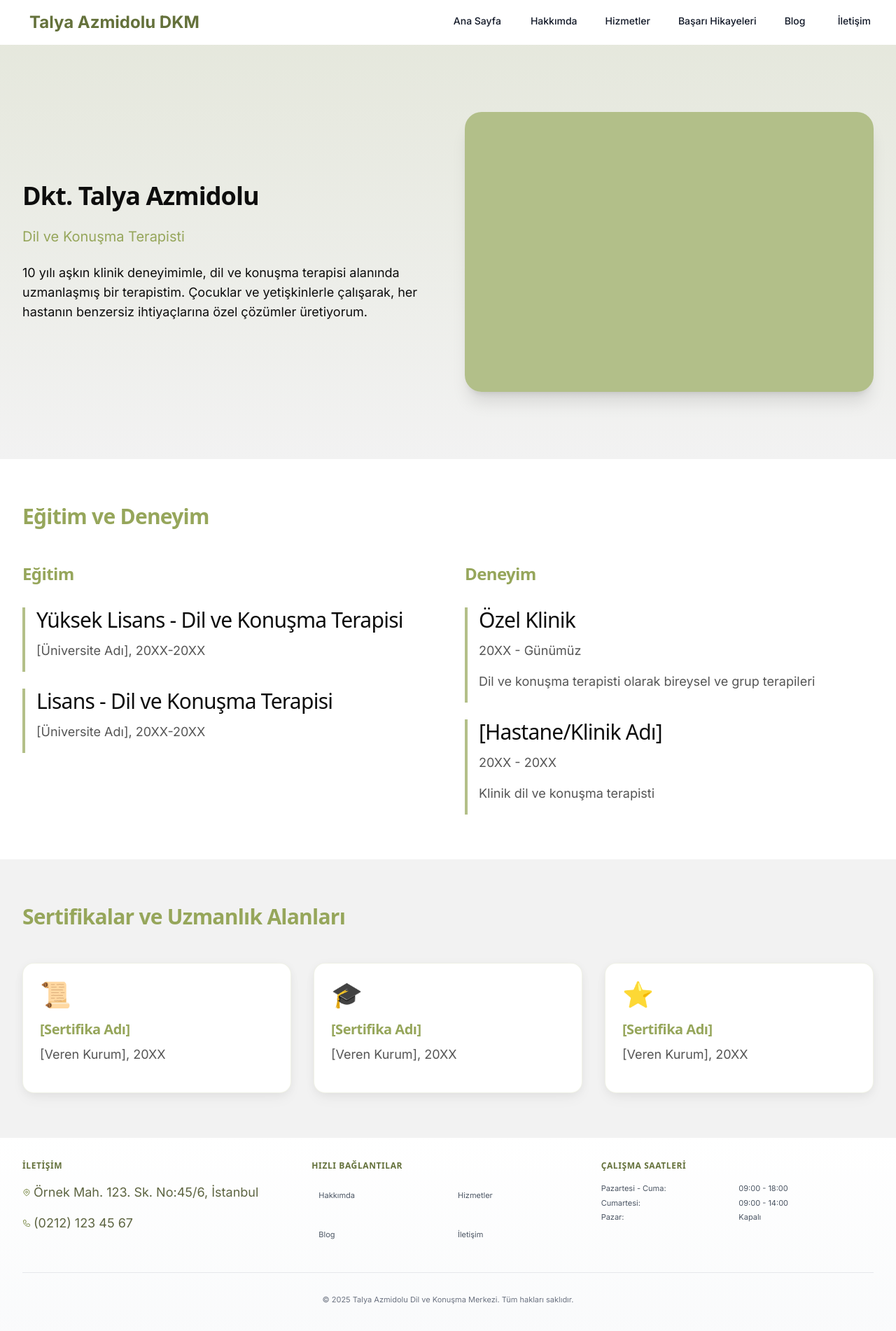
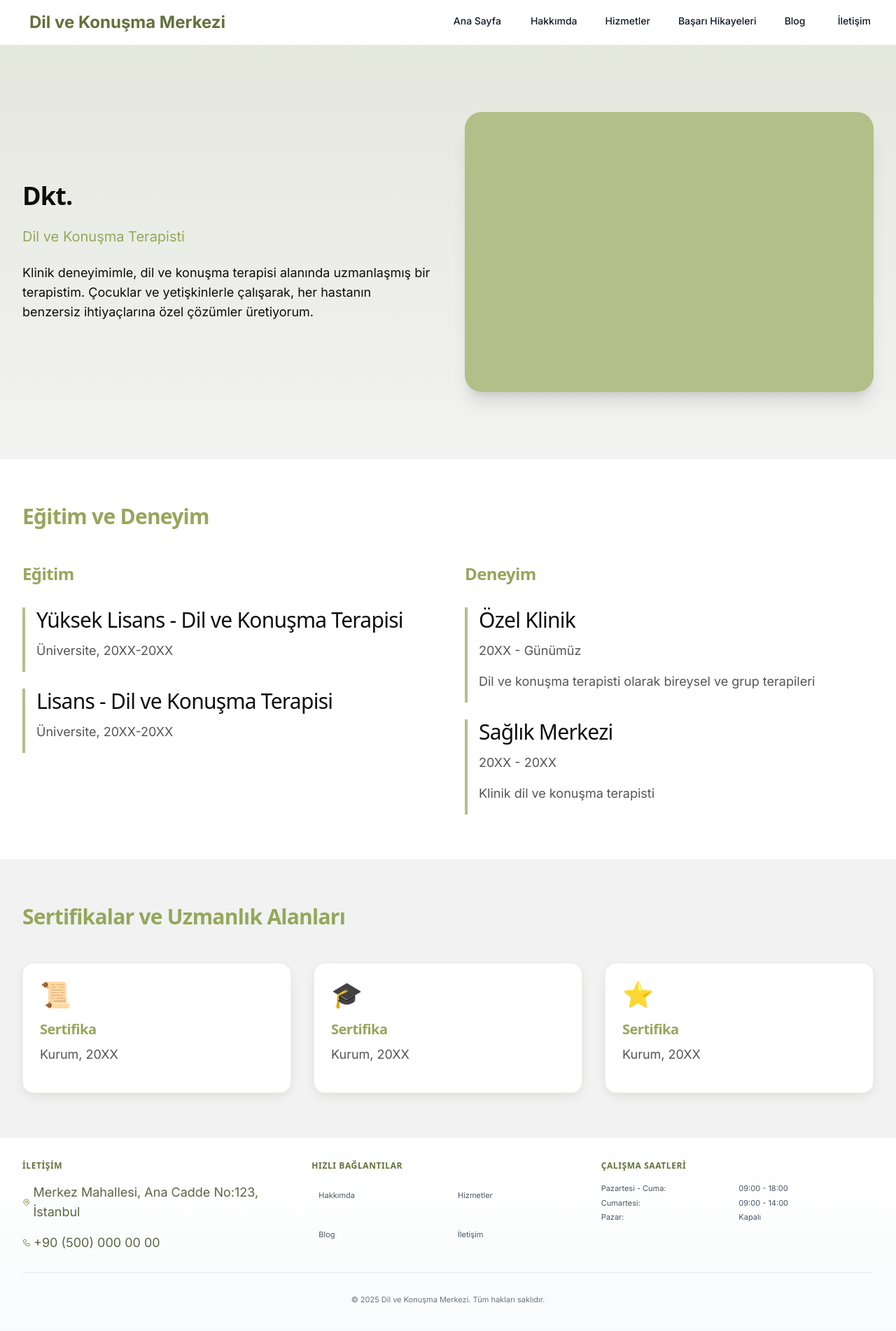
Before and after one commit to batukizmazoglu/DilveKonusmaTerapisi, a Next.js app: page /hakkimda in a window 1280 px wide. Shown: the top 1902 px of the page at 70% size. Built offline with nearby package versions, Linux system fonts and the light colour scheme.

Commit message:
Web sitesi güncellemeleri

```diff
--- a/app/basari-hikayeleri/page.js
+++ b/app/basari-hikayeleri/page.js
@@ -8,7 +8,7 @@ const successStories = [
   {
     id: 1,
     title: 'Konuşma Güçlüğünü Aşan Minik Kahraman',
-    description: 'Ali, 5 yaşında konuşma güçlüğü yaşayan bir çocuktu. 6 aylık terapi sürecinin sonunda akıcı konuşmaya başladı.',
+    description: '5 yaşında konuşma güçlüğü yaşayan bir çocuk, 6 aylık terapi sürecinin sonunda akıcı konuşmaya başladı.',
     category: 'Çocuk Terapisi',
     duration: '6 Ay',
     icon: '🌟'
@@ -16,7 +16,7 @@ const successStories = [
   {
     id: 2,
     title: 'Kekemeliği Yenen Genç',
-    description: 'Ayşe, 16 yaşında kekemelik problemi yaşıyordu. Terapi sonrası özgüvenli bir şekilde konuşmaya başladı.',
+    description: '16 yaşında kekemelik problemi yaşayan bir genç, terapi sonrası özgüvenli bir şekilde konuşmaya başladı.',
     category: 'Kekemelik Terapisi',
     duration: '8 Ay',
     icon: '💫'
@@ -24,7 +24,7 @@ const successStories = [
   {
     id: 3,
     title: 'Ses Problemini Aşan Öğretmen',
-    description: 'Mehmet öğretmen, ses tellerindeki yorgunluk nedeniyle zorluk yaşıyordu. Ses terapisi ile mesleğine sorunsuz devam ediyor.',
+    description: 'Ses tellerindeki yorgunluk nedeniyle zorluk yaşayan bir öğretmen, ses terapisi ile mesleğine sorunsuz devam ediyor.',
     category: 'Ses Terapisi',
     duration: '3 Ay',
     icon: '🎯'
--- a/app/hakkimda/page.js
+++ b/app/hakkimda/page.js
@@ -13,13 +13,13 @@ export default function About() {
           <div className="grid md:grid-cols-2 gap-12 items-center">
             <div className="space-y-6">
               <h1 className="text-4xl font-bold text-[#0D0D0D]">
-                Dkt. Talya Azmidolu
+                Dkt.
               </h1>
               <p className="text-xl text-[#96A65B]">
                 Dil ve Konuşma Terapisti
               </p>
               <p className="text-[#0D0D0D]">
-                10 yılı aşkın klinik deneyimimle, dil ve konuşma terapisi alanında uzmanlaşmış bir terapistim.
+                Klinik deneyimimle, dil ve konuşma terapisi alanında uzmanlaşmış bir terapistim.
                 Çocuklar ve yetişkinlerle çalışarak, her hastanın benzersiz ihtiyaçlarına özel çözümler üretiyorum.
               </p>
             </div>
@@ -48,14 +48,14 @@ export default function About() {
                   <div className="flex-shrink-0 w-1 bg-[#B3BF88]"></div>
                   <div>
                     <h4 className="font-medium text-[#0D0D0D]">Yüksek Lisans - Dil ve Konuşma Terapisi</h4>
-                    <p className="text-[#0D0D0D]/70">[Üniversite Adı], 20XX-20XX</p>
+                    <p className="text-[#0D0D0D]/70">Üniversite, 20XX-20XX</p>
                   </div>
                 </li>
                 <li className="flex gap-4">
                   <div className="flex-shrink-0 w-1 bg-[#B3BF88]"></div>
                   <div>
                     <h4 className="font-medium text-[#0D0D0D]">Lisans - Dil ve Konuşma Terapisi</h4>
-                    <p className="text-[#0D0D0D]/70">[Üniversite Adı], 20XX-20XX</p>
+                    <p className="text-[#0D0D0D]/70">Üniversite, 20XX-20XX</p>
                   </div>
                 </li>
               </ul>
@@ -74,7 +74,7 @@ export default function About() {
                 <li className="flex gap-4">
                   <div className="flex-shrink-0 w-1 bg-[#B3BF88]"></div>
                   <div>
-                    <h4 className="font-medium text-[#0D0D0D]">[Hastane/Klinik Adı]</h4>
+                    <h4 className="font-medium text-[#0D0D0D]">Sağlık Merkezi</h4>
                     <p className="text-[#0D0D0D]/70">20XX - 20XX</p>
                     <p className="text-[#0D0D0D]/70">Klinik dil ve konuşma terapisti</p>
                   </div>
@@ -94,23 +94,23 @@ export default function About() {
             <div className="bg-white p-6 rounded-xl shadow-soft hover:shadow-lg transition-shadow duration-300 border border-[#B3BF88]/20">
               <div className="text-4xl mb-4">📜</div>
               <h3 className="text-xl font-semibold text-[#96A65B] mb-2">
-                [Sertifika Adı]
+                Sertifika
               </h3>
-              <p className="text-[#0D0D0D]/70">[Veren Kurum], 20XX</p>
+              <p className="text-[#0D0D0D]/70">Kurum, 20XX</p>
             </div>
             <div className="bg-white p-6 rounded-xl shadow-soft hover:shadow-lg transition-shadow duration-300 border border-[#B3BF88]/20">
               <div className="text-4xl mb-4">🎓</div>
               <h3 className="text-xl font-semibold text-[#96A65B] mb-2">
-                [Sertifika Adı]
+                Sertifika
               </h3>
-              <p className="text-[#0D0D0D]/70">[Veren Kurum], 20XX</p>
+              <p className="text-[#0D0D0D]/70">Kurum, 20XX</p>
             </div>
             <div className="bg-white p-6 rounded-xl shadow-soft hover:shadow-lg transition-shadow duration-300 border border-[#B3BF88]/20">
               <div className="text-4xl mb-4">⭐</div>
               <h3 className="text-xl font-semibold text-[#96A65B] mb-2">
-                [Sertifika Adı]
+                Sertifika
               </h3>
-              <p className="text-[#0D0D0D]/70">[Veren Kurum], 20XX</p>
+              <p className="text-[#0D0D0D]/70">Kurum, 20XX</p>
             </div>
           </div>
         </div>
--- a/app/iletisim/page.js
+++ b/app/iletisim/page.js
@@ -36,15 +36,15 @@ export default function ContactPage() {
                 <div className="grid gap-8">
                   <div className="flex flex-col">
                     <h3 className="text-lg font-semibold text-[#0D0D0D]/90 mb-2">Adres</h3>
-                    <p className="text-base text-[#0D0D0D]/70">Talya Azmidolu Dil ve Konuşma Merkezi, Lefkoşa, KKTC</p>
+                    <p className="text-base text-[#0D0D0D]/70">Dil ve Konuşma Merkezi, İstanbul</p>
                   </div>
                   <div className="flex flex-col">
                     <h3 className="text-lg font-semibold text-[#0D0D0D]/90 mb-2">Telefon</h3>
-                    <p className="text-base text-[#0D0D0D]/70">+90 (532) 123 45 67</p>
+                    <p className="text-base text-[#0D0D0D]/70">+90 (500) 000 00 00</p>
                   </div>
                   <div className="flex flex-col">
                     <h3 className="text-lg font-semibold text-[#0D0D0D]/90 mb-2">E-posta</h3>
-                    <p className="text-base text-[#0D0D0D]/70">info@psikolojikdanismanlik.com</p>
+                    <p className="text-base text-[#0D0D0D]/70">info@dilvekonusmamerkezi.com</p>
                   </div>
                   <div className="flex flex-col">
                     <h3 className="text-lg font-semibold text-[#0D0D0D]/90 mb-2">Çalışma Saatleri</h3>
@@ -60,7 +60,7 @@ export default function ContactPage() {
                 className="w-full h-[450px] rounded-xl overflow-hidden shadow-soft hover:shadow-lg transition-all duration-300 border border-[#B3BF88]/20"
               >
                 <iframe
-                  src="https://www.google.com/maps/embed?pb=!1m18!1m12!1m3!1d501.9949790875911!2d33.35598063300162!3d35.19858528821924!2m3!1f0!2f0!3f0!3m2!1i1024!2i768!4f13.1!3m3!1m2!1s0x14de17f0230c1241%3A0x13a8f9c67d28dd9b!2sTalya%20Azmidolu%20Dil%20ve%20Konu%C5%9Fma%20Merkezi!5e1!3m2!1str!2s!4v1738610134358!5m2!1str!2s"
+                  src="https://www.google.com/maps/embed?pb=!1m18!1m12!1m3!1d501.9949790875911!2d33.35598063300162!3d35.19858528821924!2m3!1f0!2f0!3f0!3m2!1i1024!2i768!4f13.1!3m3!1m2!1s0x0%3A0x0!2zMzXCsDExJzU0LjkiTiAzM8KwMjEnMjIuMCJF!5e1!3m2!1str!2s!4v1738610134358!5m2!1str!2s"
                   width="100%"
                   height="100%"
                   style={{ border: 0 }}
--- a/app/layout.js
+++ b/app/layout.js
@@ -13,8 +13,8 @@ const inter = Inter({
 });
 
 export const metadata = {
-  title: 'Talya Azmidolu Dil ve Konuşma Merkezi',
-  description: 'Dkt. Talya Azmidolu ile profesyonel dil ve konuşma terapisi hizmetleri',
+  title: 'Dil ve Konuşma Merkezi',
+  description: 'Profesyonel dil ve konuşma terapisi hizmetleri',
 };
 
 export const viewport = {
--- a/app/page.js
+++ b/app/page.js
@@ -34,20 +34,20 @@ export default function Home() {
 
   const testimonials = [
     {
-      name: 'Ayşe Y.',
+      name: 'Bir Veli',
       text: 'Oğlumun konuşma problemleri için aldığımız terapi sonuçları muhteşem. Artık çok daha rahat iletişim kurabiliyor.',
       role: 'Veli',
     },
     {
-      name: 'Mehmet K.',
+      name: 'Bir Hasta',
       text: 'Kekemelik sorunum için aldığım terapi hayatımı değiştirdi. Artık kendimi çok daha rahat ifade edebiliyorum.',
       role: 'Hasta',
     },
   ];
 
   const socialLinks = {
-    facebook: 'https://www.facebook.com/profile.php?id=61552422890492&locale=tr_TR',
-    instagram: 'https://www.instagram.com/dkttalyaazmidolu/'
+    facebook: 'https://www.facebook.com/',
+    instagram: 'https://www.instagram.com/dilvekonusmaterapi/'
   };
 
   const blogPosts = [
@@ -107,7 +107,7 @@ export default function Home() {
                 </p>
                 <div className="mt-10 flex flex-col space-y-4 sm:flex-row sm:space-y-0 sm:space-x-4 justify-center">
                   <WhatsAppCallButton
-                    phoneNumber="+90 533 889 21 41"
+                    phoneNumber="+90 500 000 00 00"
                     message="Merhaba, randevu almak istiyorum."
                     className="btn-primary"
                   />
@@ -134,11 +134,11 @@ export default function Home() {
                 </div>
                 <div className="space-y-6">
                   <h2 className="text-3xl font-bold text-gray-900">
-                    Merhaba, Ben Dkt. Talya Azmidolu
+                    Merhaba, Ben Dkt.
                   </h2>
                   <div className="prose text-gray-600">
                     <p>
-                      Hacettepe Üniversitesi Dil ve Konuşma Terapisi bölümünden mezun olduktan sonra, çocuk ve yetişkinlerde görülen dil, konuşma ve yutma bozuklukları üzerine uzmanlaştım. 5 yılı aşkın klinik deneyimimle, her vakaya özel yaklaşım geliştirerek en etkili terapi yöntemlerini uyguluyorum.
+                      Dil ve Konuşma Terapisi bölümünden mezun olduktan sonra, çocuk ve yetişkinlerde görülen dil, konuşma ve yutma bozuklukları üzerine uzmanlaştım. 5 yılı aşkın klinik deneyimimle, her vakaya özel yaklaşım geliştirerek en etkili terapi yöntemlerini uyguluyorum.
                     </p>
                     <p>
                       Özellikle pediatrik dil ve konuşma bozuklukları alanında uzmanlaşmış olmakla birlikte, yetişkinlerde görülen ses bozuklukları ve yutma problemleri konusunda da kapsamlı tedavi hizmetleri sunmaktayım.
@@ -275,7 +275,7 @@ export default function Home() {
                 </div>
                 <div className="mt-8 lg:mt-0 lg:flex-shrink-0">
                   <WhatsAppCallButton
-                    phoneNumber="+90 533 889 21 41"
+                    phoneNumber="+90 500 000 00 00"
                     message="Merhaba, bilgi almak istiyorum."
                     className="btn-primary"
                   />
@@ -369,7 +369,7 @@ export default function Home() {
             </div>
           </section>
 
-          <WhatsAppButton phoneNumber="+90 533 889 21 41" message="Merhaba, bilgi almak istiyorum." />
+          <WhatsAppButton phoneNumber="+90 500 000 00 00" message="Merhaba, bilgi almak istiyorum." />
         </main>
       </motion.div>
     </>
--- a/app/sss/page.js
+++ b/app/sss/page.js
@@ -120,7 +120,7 @@ export default function SSS() {
               Merak ettiğiniz diğer konular için bizimle iletişime geçebilirsiniz.
             </p>
             <WhatsAppButton
-              phoneNumber="+90 533 889 21 41"
+              phoneNumber="+90 500 000 00 00"
               message="Merhaba, bir sorum var."
               className="btn-primary"
             />
--- a/components/Footer.js
+++ b/components/Footer.js
@@ -16,13 +16,13 @@ export default function Footer() {
                   <path strokeLinecap="round" strokeLinejoin="round" strokeWidth={2} d="M17.657 16.657L13.414 20.9a1.998 1.998 0 01-2.827 0l-4.244-4.243a8 8 0 1111.314 0z" />
                   <path strokeLinecap="round" strokeLinejoin="round" strokeWidth={2} d="M15 11a3 3 0 11-6 0 3 3 0 016 0z" />
                 </svg>
-                <span>Örnek Mah. 123. Sk. No:45/6, İstanbul</span>
+                <span>Merkez Mahallesi, Ana Cadde No:123, İstanbul</span>
               </p>
               <p className="flex items-center">
                 <svg xmlns="http://www.w3.org/2000/svg" className="h-3 w-3 text-primary-500 mr-1" fill="none" viewBox="0 0 24 24" stroke="currentColor">
                   <path strokeLinecap="round" strokeLinejoin="round" strokeWidth={2} d="M3 5a2 2 0 012-2h3.28a1 1 0 01.948.684l1.498 4.493a1 1 0 01-.502 1.21l-2.257 1.13a11.042 11.042 0 005.516 5.516l1.13-2.257a1 1 0 011.21-.502l4.493 1.498a1 1 0 01.684.949V19a2 2 0 01-2 2h-1C9.716 21 3 14.284 3 6V5z" />
                 </svg>
-                <span>(0212) 123 45 67</span>
+                <span>+90 (500) 000 00 00</span>
               </p>
             </div>
           </div>
@@ -62,7 +62,7 @@ export default function Footer() {
 
         <div className="mt-6 pt-6 border-t border-gray-200">
           <p className="text-center text-[11px] text-gray-500">
-            © {new Date().getFullYear()} Talya Azmidolu Dil ve Konuşma Merkezi. Tüm hakları saklıdır.
+            © {new Date().getFullYear()} Dil ve Konuşma Merkezi. Tüm hakları saklıdır.
           </p>
         </div>
       </div>
--- a/components/Header.js
+++ b/components/Header.js
@@ -21,7 +21,7 @@ export default function Header() {
         <div className="flex justify-between h-16">
           <div className="flex">
             <Link href="/" className="flex-shrink-0 flex items-center">
-              <span className="text-2xl font-bold text-primary-600">Talya Azmidolu DKM</span>
+              <span className="text-2xl font-bold text-primary-600">Dil ve Konuşma Merkezi</span>
             </Link>
           </div>
 
--- a/package.json
+++ b/package.json
@@ -1,5 +1,5 @@
 {
-  "name": "talya-azmidolu-dkm",
+  "name": "dil-konusma-merkezi",
   "version": "0.1.0",
   "private": true,
   "scripts": {
```
Also changed, not shown: app/hizmetler/page.js (+10 -7 lines), public/manifest.json, 1 other file (tests, documents, lock files or other folders).
